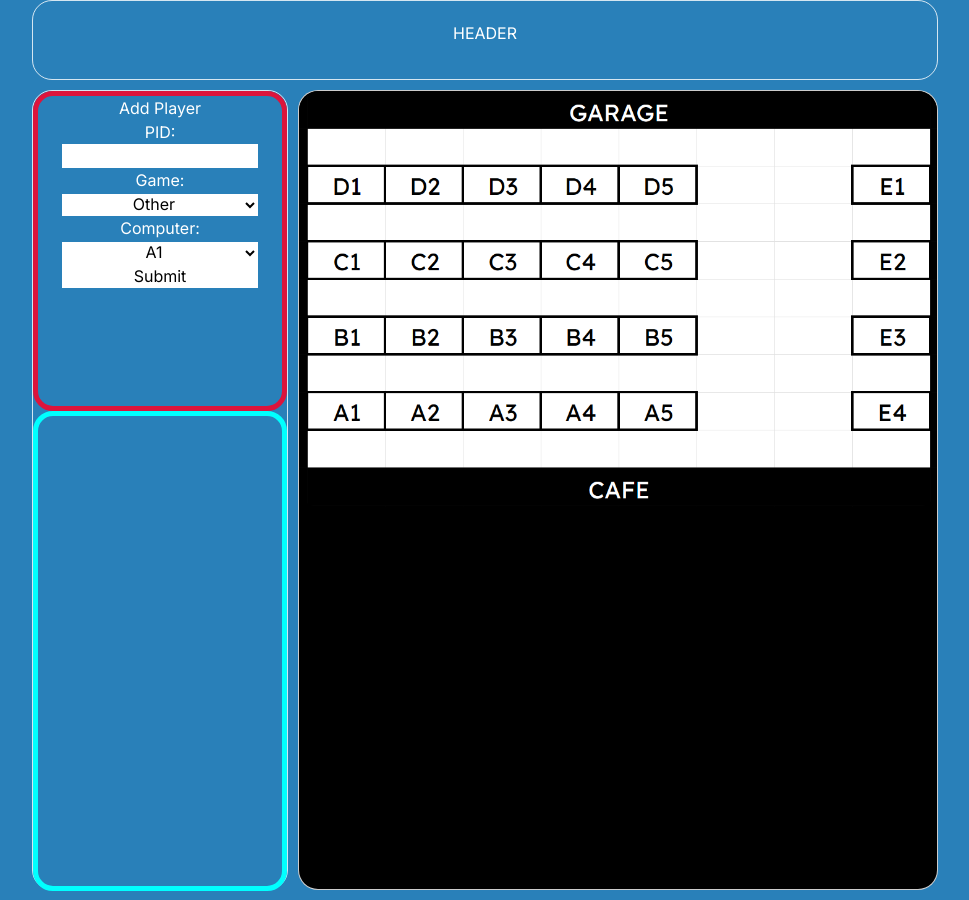
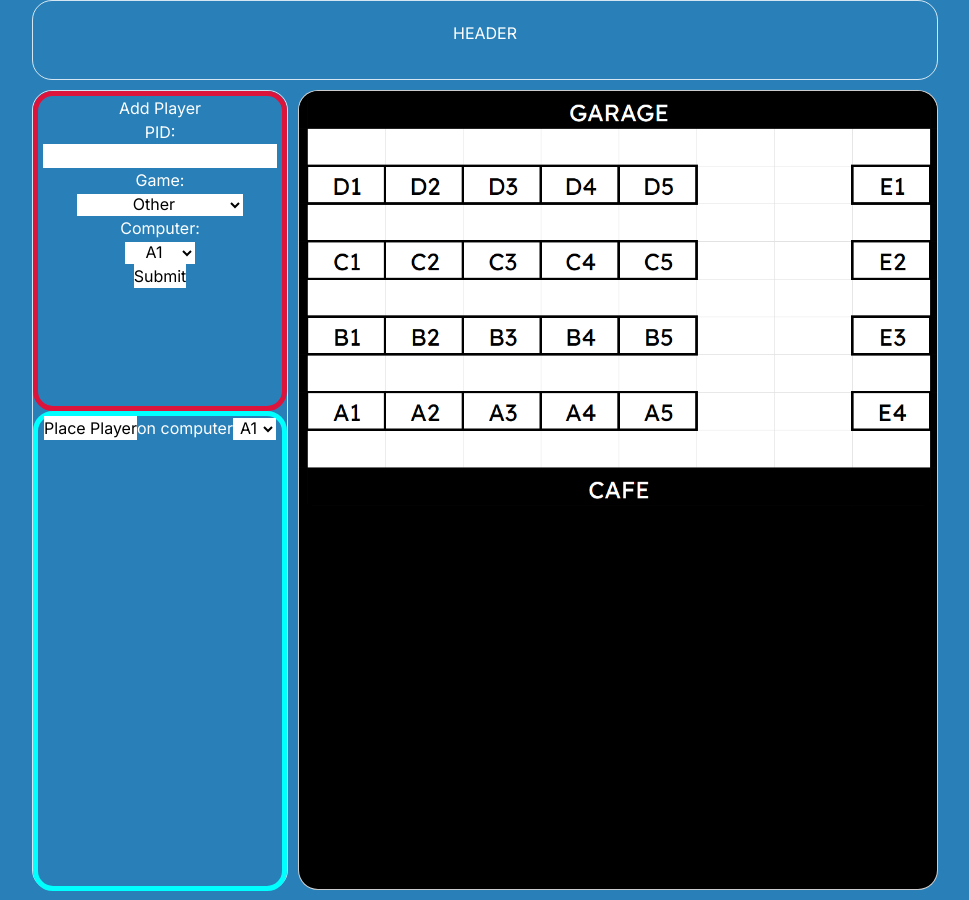
Before and after one commit to Stephen-Schuster/msi-hackathon, a Next.js app in the folder msi-hackathon/: page / in a window 1280 px wide. Shown: the whole page, without its empty margins (155-1124 px from the left). Built offline with nearby package versions, Linux system fonts and the light colour scheme.

Commit message:
added place and remove player in queue

```diff
--- a/msi-hackathon/app/add_player_form.tsx
+++ b/msi-hackathon/app/add_player_form.tsx
@@ -3,7 +3,7 @@ import { AddPlayerFormProps } from './props';
 const videogame_list = ["Overwatch","League of Legends","Valorant"]
 
 import React, { useState } from 'react';
-export default function AddPlayerForm({add_player,available_computer,computers}:AddPlayerFormProps) {
+export default function AddPlayerForm({add_player,default_computer_name,computer_name_to_index,computer_names}:AddPlayerFormProps) {
     const [ID, setID] = useState<string>("");
     const [videogame, setVideogame] = useState<string>("Other");
     const [computer_name, setComputerName] = useState<string>(default_computer_name());
@@ -12,28 +12,6 @@ export default function AddPlayerForm({add_player,available_computer,computers}:
         e.preventDefault()
         add_player(ID,videogame,computer_name_to_index(computer_name));
         e.target.reset();
-    }
-    function computer_name_to_index(name:string): number | null {
-        if(name == "Queue") return null;
-        for(let i = 0; i<computers.length; i++) {
-            if(computers[i].name == name) return i;
-        }
-        throw Error("name does not exist")
-    }
-    function default_computer_name():string {
-        let names = computer_names();
-        if(names.length > 1) {
-            return names[1]!;
-        } else {
-            return "Queue";
-        }
-    }
-    function computer_names(): string[] {
-        let to_return:string[] = ["Queue"];
-        for(let i = 0; i<computers.length; i++) {
-            if(computers[i].curr_player == null) to_return.push(computers[i].name);
-        }
-        return to_return
     }
     return (
         <div className='add_player_form'>
@@ -53,11 +31,11 @@ export default function AddPlayerForm({add_player,available_computer,computers}:
                     </label><br/>
                     <label>Computer:<br/>
                         <select value={computer_name} onChange={(e) => setComputerName(e.target.value)}>
-                            {computer_names().map((name) =>
+                            {computer_names().map((name:string) =>
                                 <option value={name}>{name}</option>
                             )}
                         </select>
-                    </label>
+                    </label><br/>
                     <input type='submit'/>
                 </form>
                 {/* <h2 className='errorMessage'>{errorMessage}</h2> */}
--- a/msi-hackathon/app/globals.css
+++ b/msi-hackathon/app/globals.css
@@ -107,10 +107,15 @@ img {
 input, option, select {
   background-color: white;
   color: black;
-  width: 80%;
   text-align: center;
 }
 .errorMessage {
   color: crimson;
   font-weight: bolder;
 }
+button {
+  border-color: crimson;
+  border-width: 3px;
+  border-radius: 5px;
+  min-width: 2vw;
+}
--- a/msi-hackathon/app/page.tsx
+++ b/msi-hackathon/app/page.tsx
@@ -74,15 +74,41 @@ export default function Home() {
     let available = available_computer();
     if (available == null || queue.length == 0) return false;
     let computer_number: number = available!;
-    let new_queue = queue.slice()
     let new_computers = computers.slice();
-    let player: Player = new_queue.splice(0, 1)[0]
+    let player: Player = remove_player_from_queue(0);
     player.computer_number = computer_number;
     player.play_start_time = new Date().getTime();
     new_computers[computer_number].curr_player = player;
     setComputers(new_computers);
+    return true;
+  }
+  function computer_name_to_index(name: string): number | null {
+    if (name == "Queue") return null;
+    for (let i = 0; i < computers.length; i++) {
+      if (computers[i].name == name) return i;
+    }
+    throw Error("name does not exist")
+  }
+  function default_computer_name(): string {
+    let names = computer_names();
+    if (names.length > 1) {
+      return names[1]!;
+    } else {
+      return "Queue";
+    }
+  }
+  function computer_names(): string[] {
+    let to_return: string[] = ["Queue"];
+    for (let i = 0; i < computers.length; i++) {
+      if (computers[i].curr_player == null) to_return.push(computers[i].name);
+    }
+    return to_return
+  }
+  function remove_player_from_queue(index:number): Player {
+    let new_queue = queue.slice();
+    let to_return = new_queue.splice(index,1)[0]
     setQueue(new_queue);
-    return true;
+    return to_return;
   }
 
   console.log(queue)
@@ -91,7 +117,7 @@ export default function Home() {
       <div className="wrapper">
         <header>HEADER</header>
         <nav>
-          <Sidebar add_player={add_player} available_computer={available_computer} computers={computers} queue={queue}/>
+          <Sidebar add_player={add_player} queue={queue} pop_player_from_queue={pop_player_from_queue} default_computer_name={default_computer_name} computer_name_to_index={computer_name_to_index} computer_names={computer_names} remove_player_from_queue={remove_player_from_queue}/>
         </nav>
         <section>
           <img src={layout.src} alt="layout"></img>
--- /dev/null
+++ b/msi-hackathon/app/player_in_queue.tsx
@@ -0,0 +1,10 @@
+import React, { useState } from 'react';
+import { PlayerInQueueProps } from './props';
+export default function PlayerInQueue({idx,player,remove_player_from_queue}:PlayerInQueueProps) {
+    return (
+        <div key={idx}>
+            #{idx+1} {player.ID} {player.videogame}&emsp;
+            <button onClick={() => remove_player_from_queue(idx)}>X</button>
+        </div>
+    )
+}
--- a/msi-hackathon/app/player_queue.tsx
+++ b/msi-hackathon/app/player_queue.tsx
@@ -1,11 +1,27 @@
-import React from 'react';
+import React, { useState } from 'react';
 import { PlayerQueueProps } from './props';
+import PlayerInQueue from './player_in_queue';
 
-export default function PlayerQueue({queue}:PlayerQueueProps) {
+export default function PlayerQueue({queue,pop_player_from_queue,default_computer_name,computer_name_to_index,computer_names,remove_player_from_queue}:PlayerQueueProps) {
+    const [computer_name, setComputerName] = useState<string>(default_computer_name());
+    function handleSubmit(e:any) {
+        e.preventDefault()
+        pop_player_from_queue();
+        e.target.reset();
+    }
   return (
     <div className='player_queue'>
+        <form onSubmit={handleSubmit}>
+            <input type='submit' value="Place Player"></input>
+            on computer
+            <select value={computer_name} onChange={(e) => setComputerName(e.target.value)}>
+                {computer_names().slice(1).map((name:string) =>
+                    <option value={name}>{name}</option>
+                )}
+            </select>
+        </form>
         {queue.map((player,idx)=>
-            <div key={idx}>#{idx+1} {player.ID} {player.videogame}</div>
+            <PlayerInQueue player={player} idx={idx} remove_player_from_queue={remove_player_from_queue}/>
         )}
     </div>
   )
--- a/msi-hackathon/app/sidebar.tsx
+++ b/msi-hackathon/app/sidebar.tsx
@@ -3,11 +3,11 @@ import AddPlayerForm from './add_player_form';
 import PlayerQueue from './player_queue';
 import { SidebarProps } from './props';
 
-export default function Sidebar({add_player,available_computer,computers,queue}: SidebarProps) {
+export default function Sidebar({add_player,queue,pop_player_from_queue,default_computer_name,computer_name_to_index,computer_names,remove_player_from_queue}: SidebarProps) {
   return (
     <div>
-        <AddPlayerForm add_player={add_player} available_computer={available_computer} computers={computers}/>
-        <PlayerQueue queue={queue}/>
+        <AddPlayerForm add_player={add_player} default_computer_name={default_computer_name} computer_name_to_index={computer_name_to_index} computer_names={computer_names}/>
+        <PlayerQueue queue={queue} pop_player_from_queue={pop_player_from_queue} default_computer_name={default_computer_name} computer_name_to_index={computer_name_to_index} computer_names={computer_names} remove_player_from_queue={remove_player_from_queue}/>
     </div>
   )
 }
```
Also changed, not shown: msi-hackathon/app/props.ts (+18 -4 lines).
